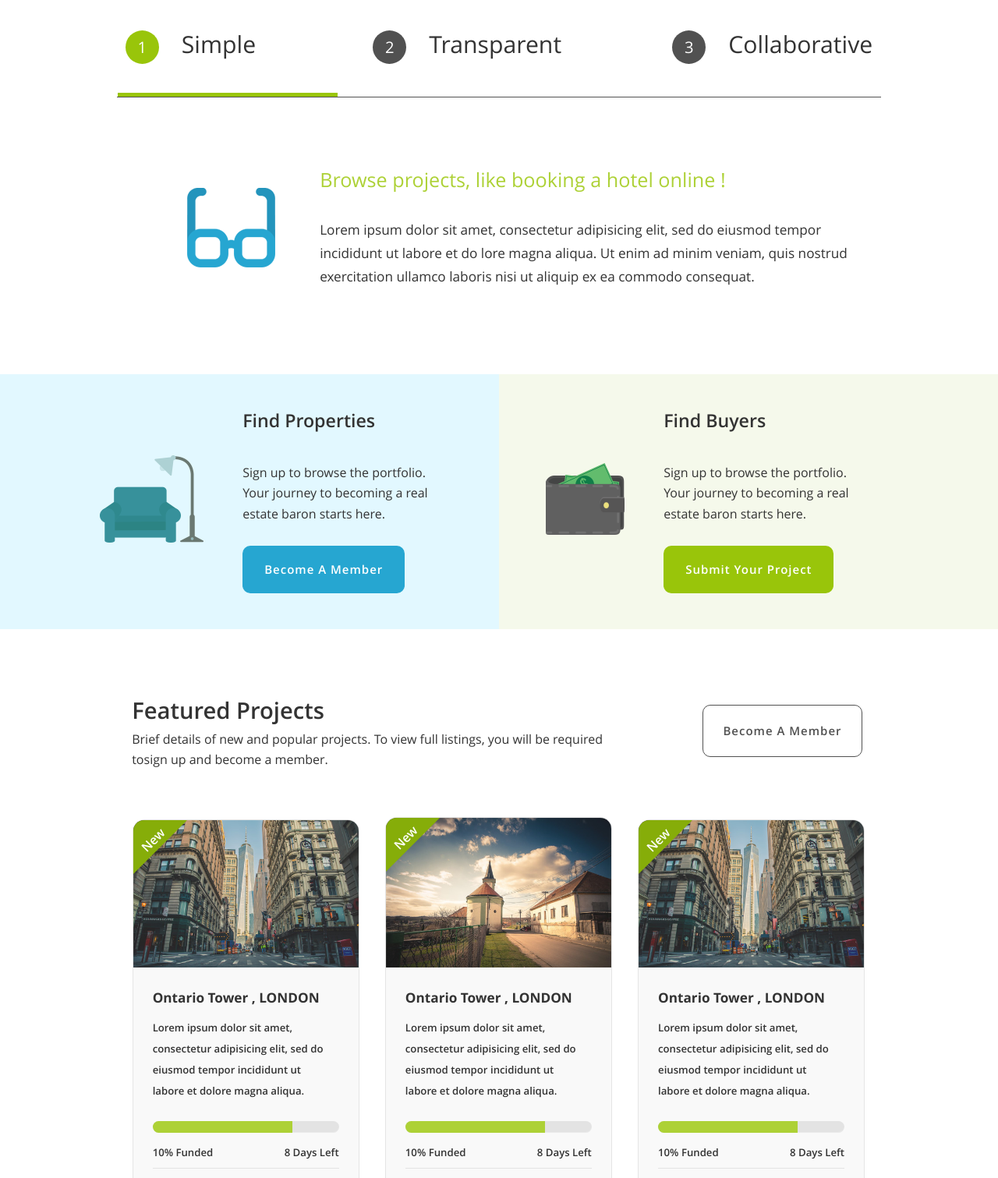
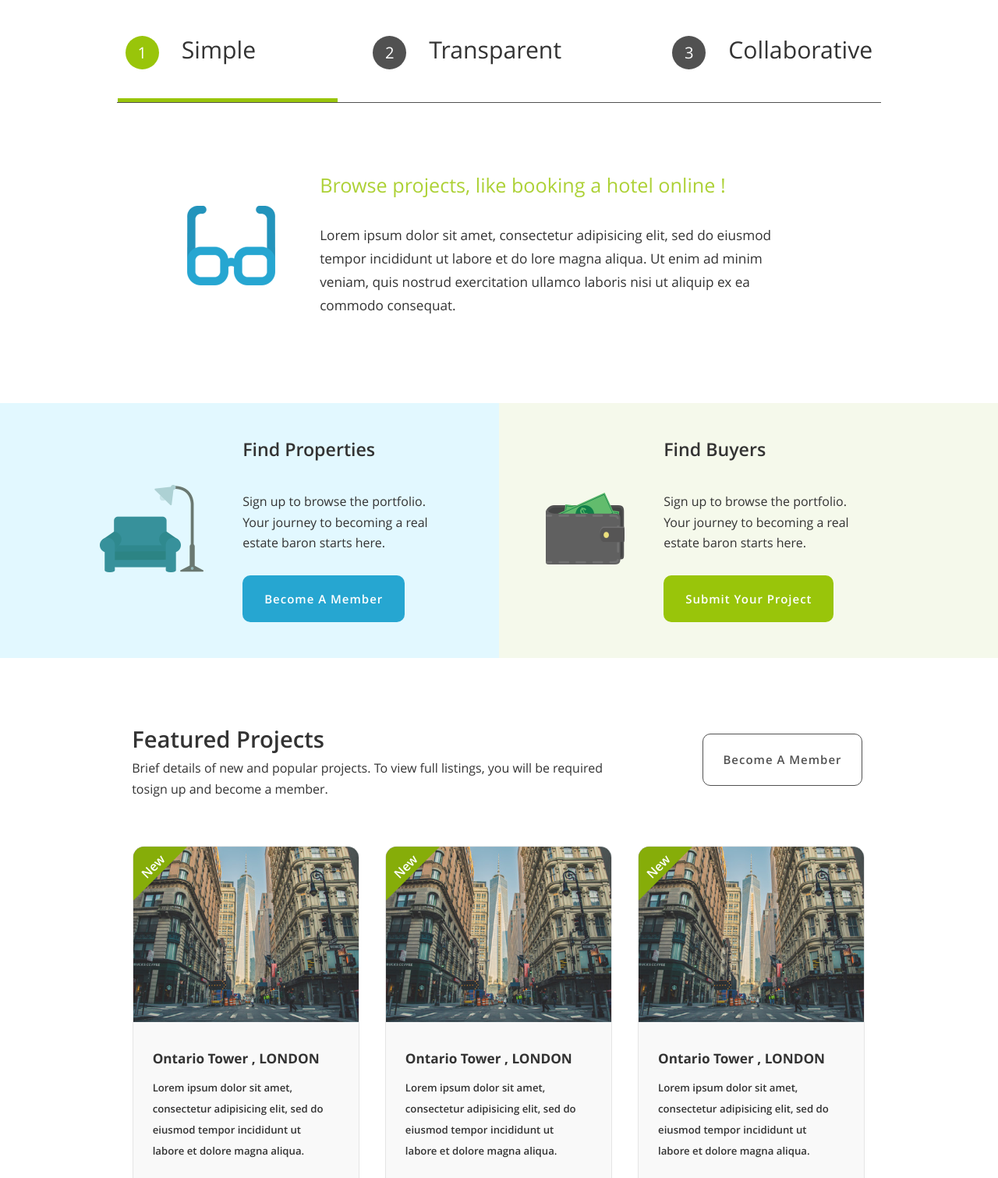
Before and after one commit to dzakhark/Crowdme-landing, a website: page app/index.html in a window 1280 px wide. Shown: the part 1280-2791 px from the top of the page at 78% size. Drawn offline with Linux system fonts and the light colour scheme.

Commit message:
Fixet mistake with images (set background instead img tag)

```diff
--- a/app/index.html
+++ b/app/index.html
@@ -58,7 +58,8 @@
 		</section>
 		<section class="content">
 			<div class="section-1">
-				<img src="img/shape-info.svg" alt="Info">
+				<div class="img-shape"></div>
+				<!--<img src="img/shape-info.svg" alt="Info">-->
 				<p>Our work is the presentation of our capabilities.</p>
 				<p>Lorem ipsum dolor sit amet, consectetur adipisicing elit, sed do eiusmod tempor incididunt ul labore et dolore magna alique. Ut enim ad minim veniam, quis nostrud exercitetion.</p>
 				<p>Ullamco laboris nist ut aliquip ex ea commodo consequat. Duis aute irure dolor in reprehenderit in voluptate velit esse cilum dolore eu fugiat nulla pariatur.</p>
@@ -87,7 +88,8 @@
 				</ul>
 				<div class="line"></div>
 				<div class="panel">
-					<img src="img/glasses.png" alt="Glasses">
+					<div class="img-glasses"></div>
+					<!--<img src="img/glasses.png" alt="Glasses">-->
 					<div class="info-text">
 						<p>Browse projects, like booking a hotel online !</p>
 						<p>Lorem ipsum dolor sit amet, consectetur adipisicing elit, sed do eiusmod tempor incididunt ut labore et do lore magna aliqua. Ut enim ad minim veniam, quis nostrud exercitation ullamco laboris nisi ut aliquip ex ea commodo consequat.</p>
@@ -97,7 +99,8 @@
 
 			<div class="section-3">
 				<div class="left-section">
-					<img src="img/armchair.png" alt="Properties">
+					<div class="img-left-section"></div>
+					<!--<img src="img/armchair.png" alt="Properties">-->
 					<div class="info-text">
 						<p>Find Properties</p>
 						<p>Sign up to browse the portfolio. Your journey to becoming a real estate baron starts here.</p>
@@ -107,7 +110,8 @@
 				</div>
 
 				<div class="right-section">
-					<img src="img/purse.png" alt="Purse">
+					<div class="img-right-section"></div>
+					<!--<img src="img/purse.png" alt="Purse">-->
 					<div class="info-text">
 						<p>Find Buyers</p>
 						<p>Sign up to browse the portfolio. Your journey to becoming a real estate baron starts here.</p>
@@ -132,7 +136,7 @@
 				<div class="project-list">
 					<div class="item">
 						<div class="photo" >
-							<img src="img/photo-1.jpg" alt="" class="img-responsive">
+							<!--<img src="img/photo-1.jpg" alt="" class="img-responsive">-->
 							<div class="label-new"><span>New</span></div>
 						</div>
 						<div class="info">
@@ -155,7 +159,7 @@
 					</div>
 					<div class="item">
 						<div class="photo">
-							<img src="img/photo-2.jpg" alt="" class="img-responsive">
+							<!--<img src="img/photo-2.jpg" alt="" class="img-responsive">-->
 							<div class="label-new"><span>New</span></div>
 						</div>
 						<div class="info">
@@ -177,7 +181,7 @@
 					</div>
 					<div class="item">
 						<div class="photo">
-							<img src="img/photo-1.jpg" alt="" class="img-responsive">
+							<!--<img src="img/photo-1.jpg" alt="" class="img-responsive">-->
 							<div class="label-new"><span>New</span></div>
 						</div>
 						<div class="info">
--- a/app/sass/main.sass
+++ b/app/sass/main.sass
@@ -201,8 +201,14 @@ body
 	padding-bottom: 85px
 	text-align: center
 	color: #515151
-	& img
+	//& img
+	//	margin-bottom: 36px
+	& .img-shape
+		display: inline-block
 		margin-bottom: 36px
+		width: 58px
+		height: 58px
+		background: url('../img/shape-info.svg') center/cover no-repeat
 	& p:first-of-type
 		max-width: 500px
 		margin: 0 auto
@@ -274,10 +280,19 @@ body
 	margin: 0 auto
 	padding-top: 90px
 	padding-bottom: 110px
+	padding-left: 90px
+	padding-right: 20px
 	white-space: nowrap
 	& img
 		display: inline-block
 		padding: 0 53px 0 90px
+	& .img-glasses
+		display: inline-block
+		width: 113px
+		height: 102px
+		margin-right: 53px
+		background: url('../img/glasses.png') center/cover no-repeat
+		vertical-align: middle
 	& .info-text
 		max-width: 70%
 		display: inline-block
@@ -294,22 +309,31 @@ body
 /*============ section-3 ============*/
 
 .section-3
+	position: relative
 	> div
 		padding-top: 40px
 		padding-bottom: 46px
 		width: 50%
-		float: left
+		//float: left
 		min-height: 250px
+		height: 100%
 
 	& .left-section
 		background-color: #e2f8ff
 		padding-left: 10%
 		padding-right: 60px
 		white-space: nowrap
-		& img, .info-text
+		position: relative
+		.info-text
 			display: inline-block
 			white-space: normal
 			vertical-align: middle
+		& .img-left-section
+			display: inline-block
+			vertical-align: middle
+			height: 112px
+			width: 133px
+			background: url('../img/armchair.png') center/cover no-repeat
 		& .info-text
 			width: 70%
 			padding-left: 46px
@@ -324,9 +348,18 @@ body
 		padding-left: 60px
 		padding-right: 140px
 		white-space: nowrap
-		& img, .info-text
+		position: absolute
+		right: 0
+		top: 0
+		& .info-text
 			display: inline-block
 			white-space: normal
+			vertical-align: middle
+		& .img-right-section
+			display: inline-block
+			height: 92px
+			width: 101px
+			background: url('../img/purse.png') center/cover no-repeat
 			vertical-align: middle
 		& .info-text
 			width: 70%
@@ -343,13 +376,9 @@ body
 
 /*============ section-3 ============*/
 .section-4
-	//padding-top: 80px
-	//padding-bottom: 70px
-	//padding-left: 10px
 	padding: 80px 1.5% 70px
 	max-width: 980px
 	margin: 0 auto
-	//padding: 0 1.5%
 
 	& .header-project-section
 		padding-bottom: 60px
@@ -387,8 +416,10 @@ body
 		//background: url('../img/photo-1.jpg') center/cover no-repeat
 		& .photo
 			width: 100%
-			max-height: 225px
+			min-height: 225px
 			position: relative
+			display: inline-block
+			background: url('../img/photo-1.jpg') center/cover no-repeat
 
 		& .label-new
 			position: absolute
@@ -481,4 +512,6 @@ body
 				&:active
 					color: darken(#515151, 10%)
 
+
+
 @import "media" // Всегда в конце
```
Also changed, not shown: app/css/main.min.css.
